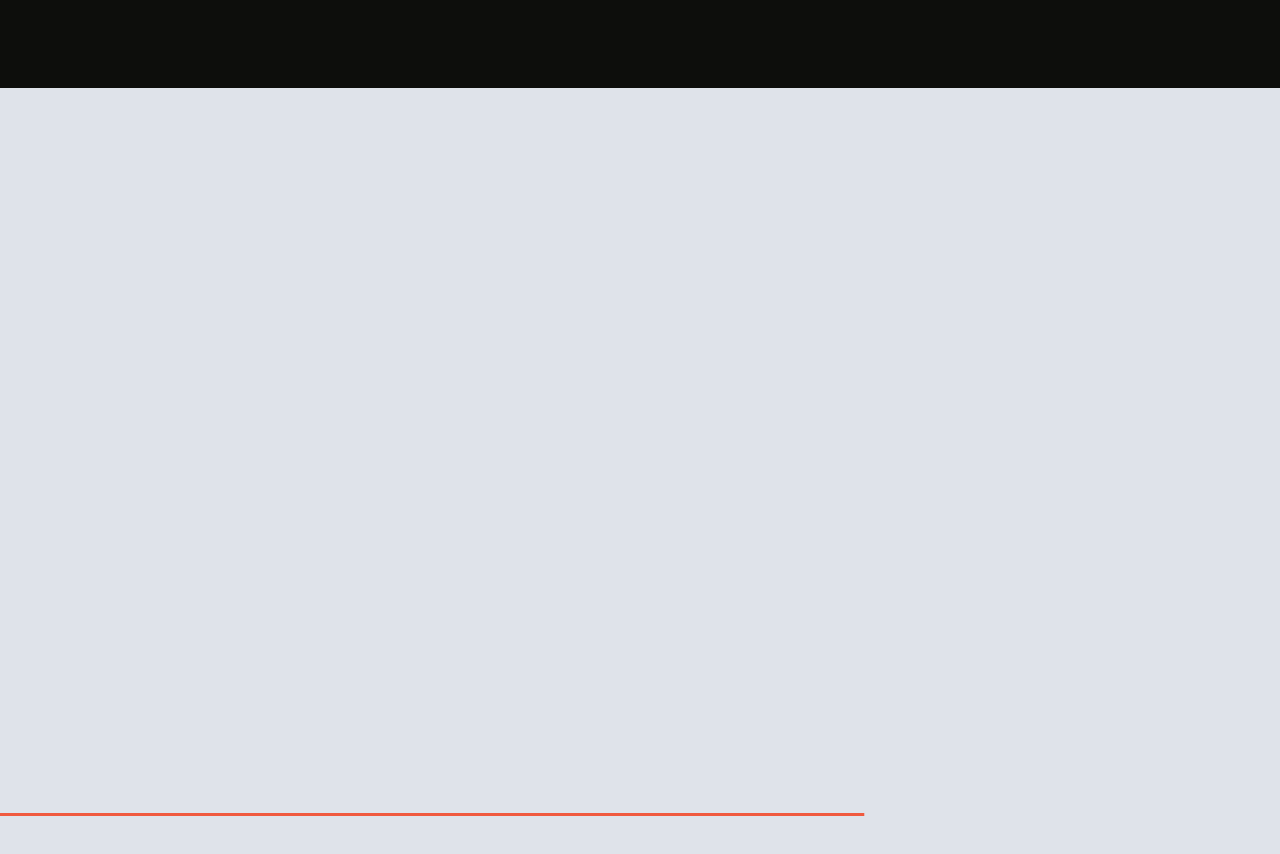
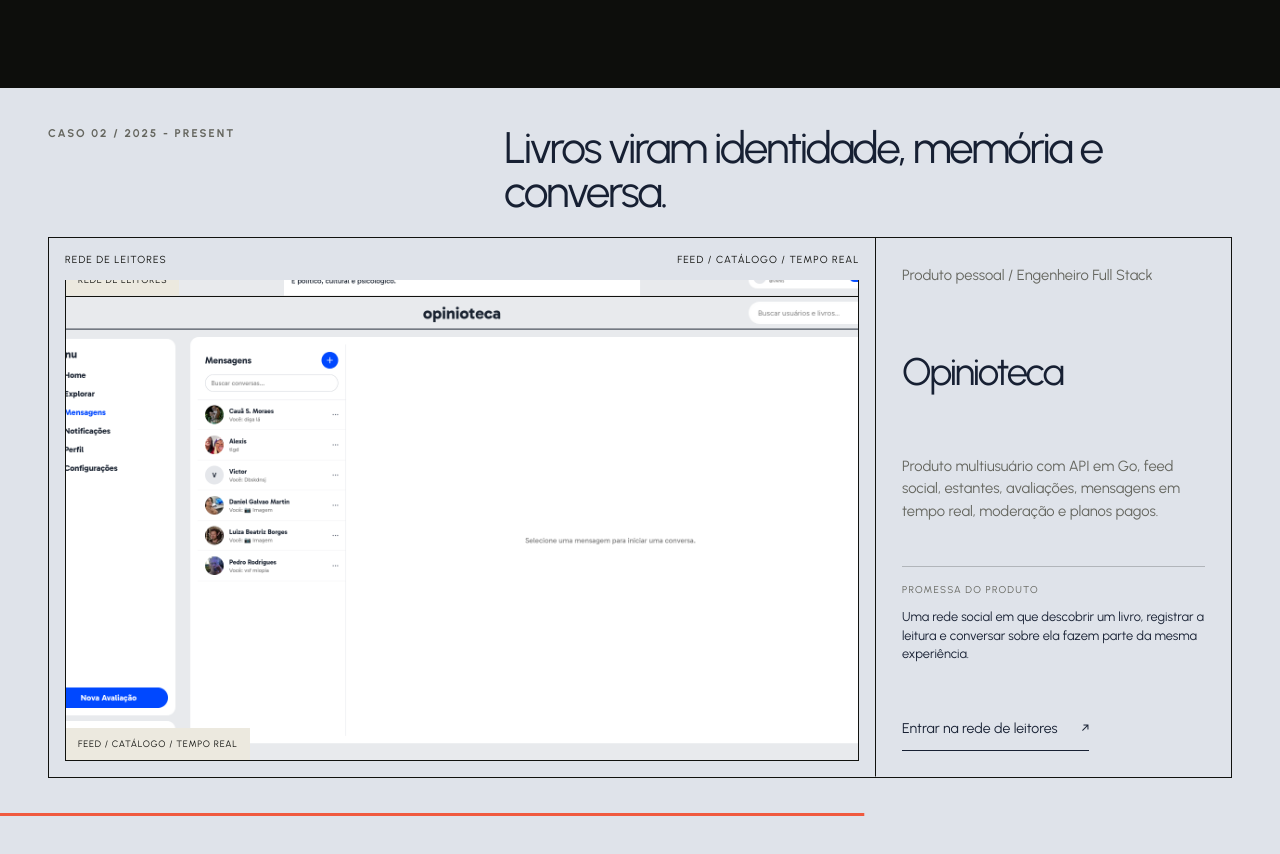
Before and after one commit to Efrnds/portfolio-novo, a React (Vite) app: page / in a window 1280 px wide. Shown: the part 5120-5974 px from the top of the page. Built offline with nearby package versions, Linux system fonts and the light colour scheme.

Commit message:
fix: replace faded project collages with scroll swaps

```diff
--- a/src/Layout/Footer.jsx
+++ b/src/Layout/Footer.jsx
@@ -10,8 +10,8 @@
     <footer className="site-footer">
       <motion.div
         className="site-footer__cta"
-        initial={reduced ? false : { opacity: 0, y: 48, clipPath: "inset(0 0 22% 0)" }}
-        whileInView={{ opacity: 1, y: 0, clipPath: "inset(0 0 0 0)" }}
+        initial={reduced ? false : { y: 48, clipPath: "inset(0 0 22% 0)" }}
+        whileInView={{ y: 0, clipPath: "inset(0 0 0 0)" }}
         viewport={{ once: true, amount: 0.3 }}
         transition={{ duration: 0.9, ease: [0.16, 1, 0.3, 1] }}
       >
--- a/src/components/ProjectCard.jsx
+++ b/src/components/ProjectCard.jsx
@@ -18,8 +18,40 @@
   project: PropTypes.shape({ slug: PropTypes.string.isRequired }).isRequired,
 };
 
-function TratoChapter({ project }) {
+function ScrollSwap({ slides, progress, className = "" }) {
+  const reduced = useReducedMotion();
+  const firstY = useTransform(progress, [0, 0.42, 0.58, 1], ["0%", "0%", "-100%", "-100%"]);
+  const secondY = useTransform(progress, [0, 0.42, 0.58, 1], ["100%", "100%", "0%", "0%"]);
+
+  return (
+    <div className={`scroll-swap ${reduced ? "is-reduced" : ""} ${className}`}>
+      {slides.slice(0, 2).map((slide, index) => (
+        <motion.figure
+          key={slide.src}
+          className={`scroll-swap__slide ${index === 1 ? "scroll-swap__slide--secondary" : ""}`}
+          style={reduced ? undefined : { y: index === 0 ? firstY : secondY }}
+        >
+          <img src={slide.src} alt={slide.alt} loading="lazy" />
+          {slide.caption && <figcaption>{slide.caption}</figcaption>}
+        </motion.figure>
+      ))}
+    </div>
+  );
+}
+
+ScrollSwap.propTypes = {
+  className: PropTypes.string,
+  progress: PropTypes.object.isRequired,
+  slides: PropTypes.arrayOf(PropTypes.shape({
+    alt: PropTypes.string.isRequired,
+    caption: PropTypes.string,
+    src: PropTypes.string.isRequired,
+  })).isRequired,
+};
+
+function TratoChapter({ project, progress }) {
   const { copy } = useLanguage();
+  const reports = project.gallery.find((image) => image.alt === "Reports");
   return (
     <div className="trato-case">
       <div className="trato-case__brief">
@@ -46,7 +78,13 @@
             <span><i aria-hidden="true" /> {copy.homeCases.production}</span>
           </div>
           <div className="trato-case__screen">
-            <img src={project.cover} alt="Trato operations dashboard" loading="lazy" />
+            <ScrollSwap
+              progress={progress}
+              slides={[
+                { src: project.cover, alt: "Trato operations dashboard", caption: copy.homeCases.daily },
+                { src: reports?.src || project.gallery[1].src, alt: "Trato reports and operating numbers", caption: copy.homeCases.production },
+              ]}
+            />
           </div>
           <div className="trato-case__console-note">
             <span>{copy.homeCases.daily}</span>
@@ -58,11 +96,10 @@
   );
 }
 
-TratoChapter.propTypes = { project: PropTypes.object.isRequired };
+TratoChapter.propTypes = { project: PropTypes.object.isRequired, progress: PropTypes.object.isRequired };
 
-function OpiniotecaChapter({ project }) {
+function OpiniotecaChapter({ project, progress }) {
   const { copy } = useLanguage();
-  const mobile = project.gallery.find((image) => image.aspect === "9/16");
   const messages = project.gallery.find((image) => image.alt === "Messages");
 
   return (
@@ -77,21 +114,14 @@
             <span>{copy.homeCases.reader}</span>
             <span>{copy.homeCases.readerModes}</span>
           </div>
-          <div className="opinioteca-case__media">
-            <div className="opinioteca-case__desktop">
-              <img src={project.cover} alt="Opinioteca social reading feed" loading="lazy" />
-            </div>
-            {messages && (
-              <div className="opinioteca-case__messages">
-                <img src={messages.src} alt="Opinioteca messages" loading="lazy" />
-              </div>
-            )}
-            {mobile && (
-              <div className="opinioteca-case__mobile">
-                <img src={mobile.src} alt="Opinioteca mobile interface" loading="lazy" />
-              </div>
-            )}
-          </div>
+          <ScrollSwap
+            className="opinioteca-case__media"
+            progress={progress}
+            slides={[
+              { src: project.cover, alt: "Opinioteca social reading feed", caption: copy.homeCases.reader },
+              { src: messages?.src || project.gallery[2].src, alt: "Opinioteca realtime messages", caption: copy.homeCases.readerModes },
+            ]}
+          />
         </Link>
       </MaskReveal>
 
@@ -109,9 +139,9 @@
   );
 }
 
-OpiniotecaChapter.propTypes = { project: PropTypes.object.isRequired };
+OpiniotecaChapter.propTypes = { project: PropTypes.object.isRequired, progress: PropTypes.object.isRequired };
 
-function CalmeraChapter({ project }) {
+function CalmeraChapter({ project, progress }) {
   const { copy } = useLanguage();
   const catalog = project.gallery.find((image) => image.alt === "Catalogs");
 
@@ -136,23 +166,24 @@
           className="calmera-case__storefront"
           aria-label="Read the Calmera case study"
         >
-        <figure className="calmera-case__hero">
-          <img src={project.cover} alt="Calmera artisan candle storefront" loading="lazy" />
-          <figcaption>{copy.homeCases.storefront}</figcaption>
-        </figure>
-        {catalog && (
-          <figure className="calmera-case__catalog">
-            <img src={catalog.src} alt="Calmera product catalog" loading="lazy" />
-            <figcaption>{copy.homeCases.catalog}</figcaption>
-          </figure>
-        )}
+          <div className="calmera-case__index">
+            <span>{copy.homeCases.storefront}</span>
+            <span>01 → 02</span>
+          </div>
+          <ScrollSwap
+            progress={progress}
+            slides={[
+              { src: project.cover, alt: "Calmera artisan candle storefront", caption: copy.homeCases.storefront },
+              { src: catalog?.src || project.gallery[1].src, alt: "Calmera product catalog", caption: copy.homeCases.catalog },
+            ]}
+          />
         </Link>
       </MaskReveal>
     </div>
   );
 }
 
-CalmeraChapter.propTypes = { project: PropTypes.object.isRequired };
+CalmeraChapter.propTypes = { project: PropTypes.object.isRequired, progress: PropTypes.object.isRequired };
 
 const layouts = {
   trato: TratoChapter,
@@ -166,32 +197,23 @@
   const { copy } = useLanguage();
   const { scrollYProgress } = useScroll({ target: ref, offset: ["start start", "end end"] });
   const headingY = useTransform(scrollYProgress, [0, 0.06, 0.76, 0.9], [42, 0, 0, -110]);
-  const headingOpacity = useTransform(scrollYProgress, [0, 0.05, 0.78, 0.9], [0, 1, 1, 0]);
   const bodyY = useTransform(scrollYProgress, [0, 0.08, 0.76, 0.92], [64, 0, 0, -130]);
-  const bodyOpacity = useTransform(scrollYProgress, [0, 0.07, 0.8, 0.92], [0, 1, 1, 0]);
   const number = String(index + 1).padStart(2, "0");
   const Layout = layouts[project.slug];
 
   return (
-    <motion.article
-      ref={ref}
-      className={`project-chapter project-chapter--${project.slug}`}
-      initial={reduced ? false : { opacity: 0 }}
-      whileInView={{ opacity: 1 }}
-      viewport={{ once: true, amount: 0.1 }}
-      transition={{ duration: 0.55, ease: [0.22, 1, 0.36, 1] }}
-    >
+    <article ref={ref} className={`project-chapter project-chapter--${project.slug}`}>
       <div className="project-chapter__stage">
-        <motion.div className="project-chapter__heading" style={reduced ? undefined : { y: headingY, opacity: headingOpacity }}>
+        <motion.div className="project-chapter__heading" style={reduced ? undefined : { y: headingY }}>
           <p className="eyebrow">{copy.work.case} {number} / {project.years}</p>
           <h3>{project.statement}</h3>
         </motion.div>
-        <motion.div className="project-chapter__body" style={reduced ? undefined : { y: bodyY, opacity: bodyOpacity }}>
-          <Layout project={project} />
+        <motion.div className="project-chapter__body" style={reduced ? undefined : { y: bodyY }}>
+          <Layout project={project} progress={scrollYProgress} />
         </motion.div>
         <motion.div className="project-chapter__progress" style={{ scaleX: scrollYProgress }} aria-hidden="true" />
       </div>
-    </motion.article>
+    </article>
   );
 }
 
--- a/src/components/ProjectCarousel.jsx
+++ b/src/components/ProjectCarousel.jsx
@@ -79,15 +79,12 @@
   const variants = {
     enter: (dir) => ({
       x: reduced ? 0 : dir > 0 ? 48 : -48,
-      opacity: 0,
     }),
     center: {
       x: 0,
-      opacity: 1,
     },
     exit: (dir) => ({
       x: reduced ? 0 : dir > 0 ? -48 : 48,
-      opacity: 0,
     }),
   };
 
--- a/src/components/project-cases/OpiniotecaCase.jsx
+++ b/src/components/project-cases/OpiniotecaCase.jsx
@@ -89,9 +89,9 @@
             <AnimatePresence mode="wait" initial={false}>
               <motion.figure
                 key={currentView.src}
-                initial={reduced ? false : { opacity: 0, x: 48, clipPath: "inset(0 0 0 18%)" }}
-                animate={{ opacity: 1, x: 0, clipPath: "inset(0 0 0 0)" }}
-                exit={reduced ? undefined : { opacity: 0, x: -32 }}
+                initial={reduced ? false : { x: 48, clipPath: "inset(0 0 0 18%)" }}
+                animate={{ x: 0, clipPath: "inset(0 0 0 0)" }}
+                exit={reduced ? undefined : { x: -32, clipPath: "inset(0 18% 0 0)" }}
                 transition={{ duration: 0.55, ease: [0.16, 1, 0.3, 1] }}
               >
                 <img src={currentView.src} alt={currentView.alt} loading="lazy" />
--- a/src/index.css
+++ b/src/index.css
@@ -707,9 +707,47 @@
   padding: 0 1rem;
 }
 
-.trato-case__screen img {
+.scroll-swap {
+  position: relative;
   width: 100%;
   height: 100%;
+  min-height: 0;
+  overflow: hidden;
+}
+
+.scroll-swap__slide {
+  position: absolute;
+  inset: 0;
+  margin: 0;
+  overflow: hidden;
+  background: inherit;
+}
+
+.scroll-swap__slide img {
+  width: 100%;
+  height: 100%;
+  object-fit: cover;
+  object-position: top;
+}
+
+.scroll-swap__slide figcaption {
+  position: absolute;
+  right: auto;
+  bottom: 0;
+  left: 0;
+  background: var(--paper);
+  padding: 0.55rem 0.75rem;
+  color: var(--ink);
+  font-size: 0.58rem;
+  letter-spacing: 0.08em;
+  text-transform: uppercase;
+}
+
+.scroll-swap.is-reduced .scroll-swap__slide--secondary {
+  display: none;
+}
+
+.trato-case__screen .scroll-swap__slide img {
   object-fit: contain;
 }
 
@@ -755,12 +793,16 @@
 }
 
 .opinioteca-case__media {
-  display: grid;
+  position: relative;
+  display: block;
   min-height: 0;
-  grid-template-columns: minmax(0, 1fr) minmax(120px, 0.28fr);
-  grid-template-rows: minmax(0, 1.2fr) minmax(0, 0.8fr);
-  gap: 1rem;
   padding: 1rem;
+}
+
+.opinioteca-case__media .scroll-swap__slide {
+  inset: 1rem;
+  border: 1px solid var(--ink);
+  background: #fff;
 }
 
 .opinioteca-case__desktop {
@@ -855,10 +897,23 @@
 .calmera-case__storefront {
   display: grid;
   min-width: 0;
-  grid-template-rows: 1.55fr 0.65fr;
+  grid-template-rows: auto minmax(0, 1fr);
   border-left: 1px solid var(--ink);
   color: var(--ink);
   text-decoration: none;
+}
+
+.calmera-case__index {
+  display: flex;
+  min-height: 42px;
+  align-items: center;
+  justify-content: space-between;
+  gap: 1rem;
+  border-bottom: 1px solid var(--ink);
+  padding: 0 0.8rem;
+  font-size: 0.58rem;
+  letter-spacing: 0.08em;
+  text-transform: uppercase;
 }
 
 .calmera-case figure {
@@ -2242,14 +2297,15 @@
 
   .opinioteca-case__media {
     min-height: 470px;
-    grid-template-columns: 1fr;
-    grid-template-rows: minmax(0, 1.15fr) minmax(0, 0.85fr);
-    gap: 0.75rem;
     padding: 0.75rem;
   }
 
+  .opinioteca-case__media .scroll-swap__slide {
+    inset: 0.75rem;
+  }
+
   .calmera-case__storefront {
-    grid-template-rows: auto auto;
+    grid-template-rows: auto 470px;
     border-left: 0;
     border-bottom: 1px solid var(--ink);
   }
```
Also changed, not shown: anti-slop/audit-007-2026-10-29.md (added, +41 -0 lines), src/components/About.jsx (+4 -4 lines), src/components/WorkSection.jsx (+4 -4 lines), src/components/project-cases/CaseMotion.jsx (+3 -4 lines).
